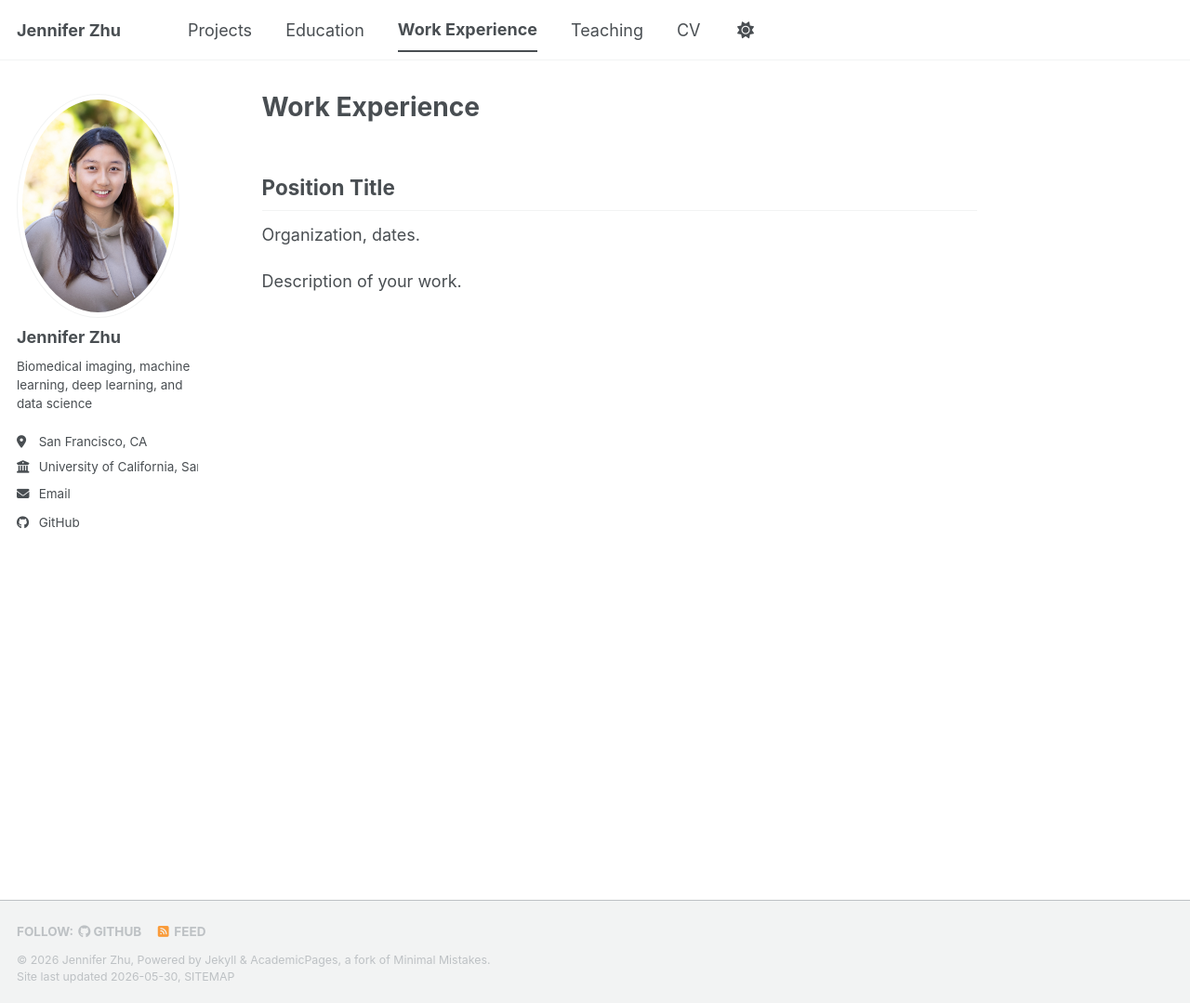
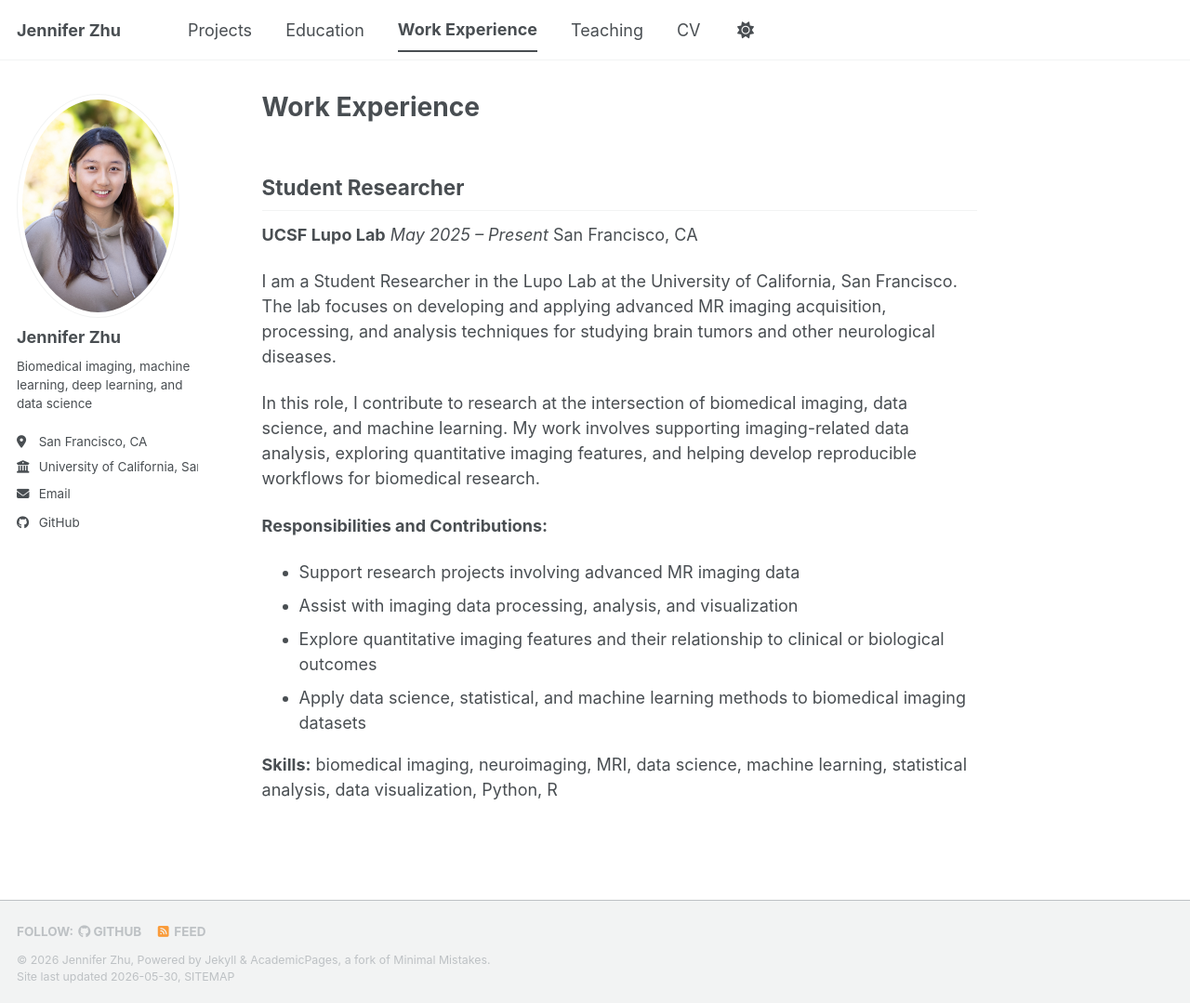
Before and after one commit to jengithubb/jengithubb.github.io, a Jekyll site: the page built from _pages/work-experience.md, in a window 1280 px wide and 1079 px high. Shown: the whole window at 93% size. Built offline with Jekyll 4.4.1, drawn with Linux system fonts in a browser that asks for light colours; a script bundle is joined from its source files by our own code; library files that are not in the unit come from our copies.

Commit message:
Update work-experience.md

```diff
--- a/_pages/work-experience.md
+++ b/_pages/work-experience.md
@@ -4,8 +4,21 @@ permalink: /work-experience/
 author_profile: true
 ---
 
-## Position Title
+## Student Researcher
 
-Organization, dates.
+**UCSF Lupo Lab**
+*May 2025 – Present*
+San Francisco, CA
 
-Description of your work.
+I am a Student Researcher in the Lupo Lab at the University of California, San Francisco. The lab focuses on developing and applying advanced MR imaging acquisition, processing, and analysis techniques for studying brain tumors and other neurological diseases.
+
+In this role, I contribute to research at the intersection of biomedical imaging, data science, and machine learning. My work involves supporting imaging-related data analysis, exploring quantitative imaging features, and helping develop reproducible workflows for biomedical research.
+
+**Responsibilities and Contributions:**
+
+* Support research projects involving advanced MR imaging data
+* Assist with imaging data processing, analysis, and visualization
+* Explore quantitative imaging features and their relationship to clinical or biological outcomes
+* Apply data science, statistical, and machine learning methods to biomedical imaging datasets
+
+**Skills:** biomedical imaging, neuroimaging, MRI, data science, machine learning, statistical analysis, data visualization, Python, R
```
